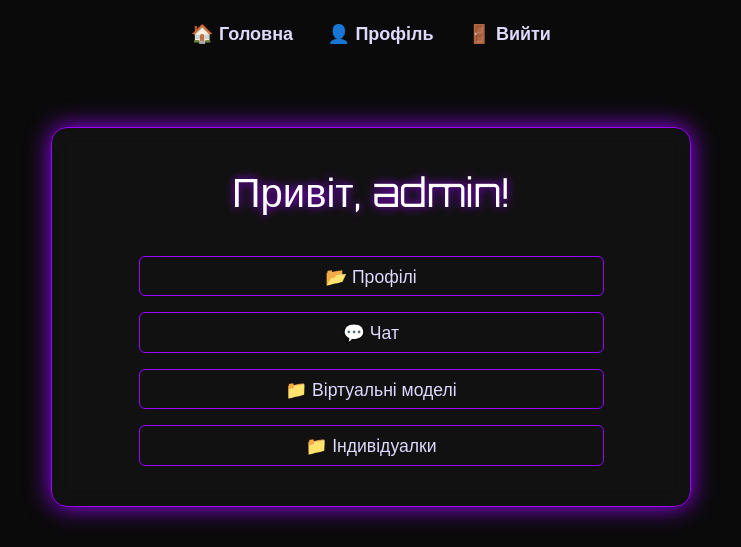
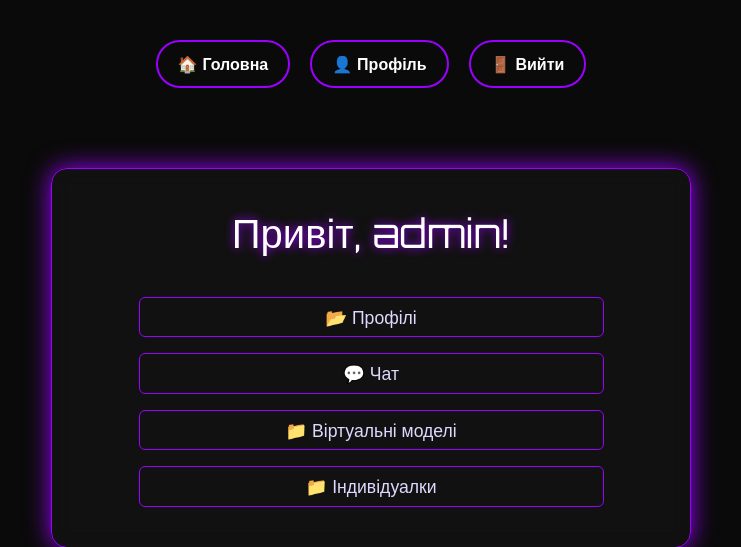
Before and after one commit to Mazko99/Koktelpart, a Flask app: page /home in a window 1280 px wide. Shown: the top 547 px of the page, without its empty margins (269-1010 px from the left). Run offline with Flask 3, Linux system fonts and the light colour scheme; a user stored in the database is signed in; data comes from the database, SQL or seed files in the repository.

Commit message:
Оновлення

```diff
--- a/templates/home.html
+++ b/templates/home.html
@@ -56,18 +56,27 @@
       padding: 20px;
     }
 
+    .nav-top {
+  display: flex;
+  justify-content: center;
+  gap: 20px;
+  margin-top: 20px;
+}
+
 .nav-top a {
-      color: var(--text-color);
+  border: 2px solid var(--main-color);
+  color: #ffffff;
   text-decoration: none;
+  padding: 10px 20px;
+  border-radius: 50px;
+  transition: all 0.3s ease;
   font-weight: bold;
-      font-size: 18px;
-      margin: 0 15px;
-      transition: 0.3s;
 }
 
 .nav-top a:hover {
-      color: var(--main-color);
-      text-shadow: 0 0 10px var(--main-color);
+  background-color: var(--main-color);
+  color: #fff;
+  box-shadow: 0 0 15px var(--main-color);
 }
 
     .d-grid a {
```
Lines whose indentation alone changed are shown as unchanged.
